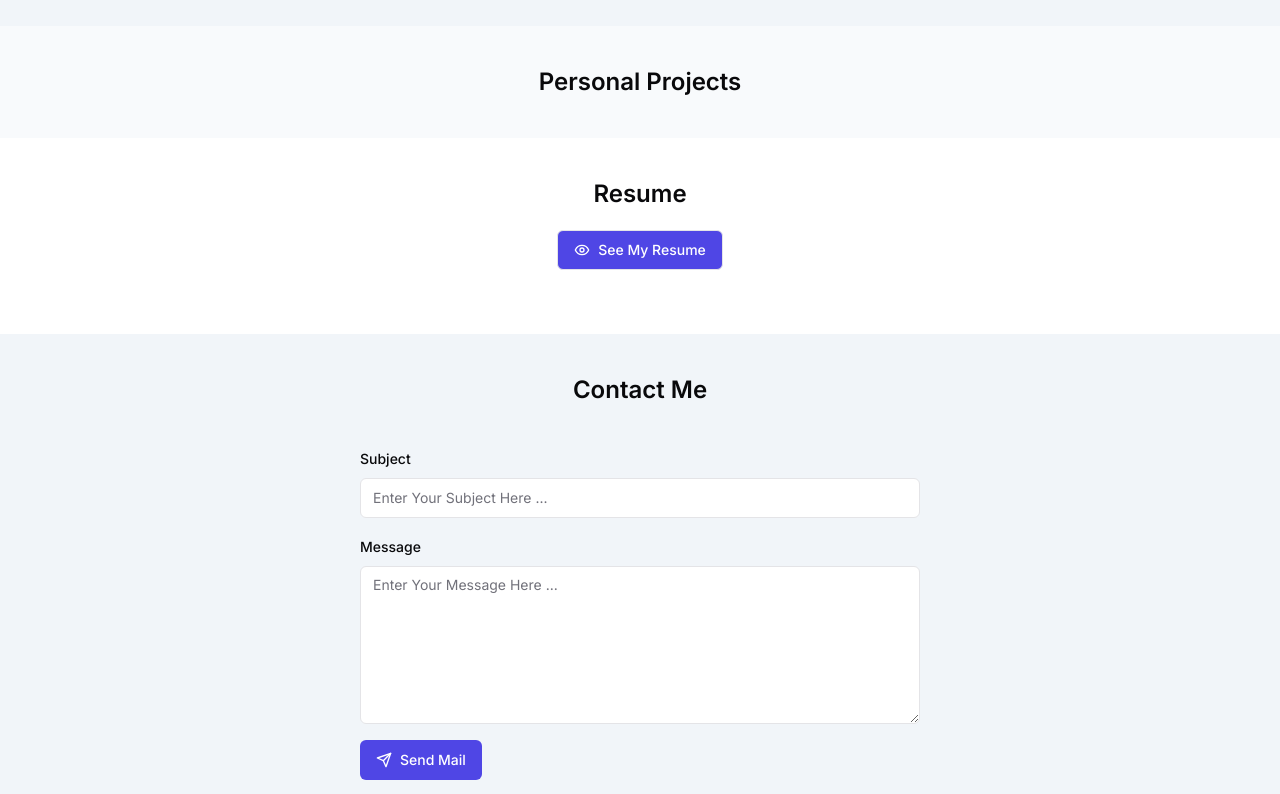
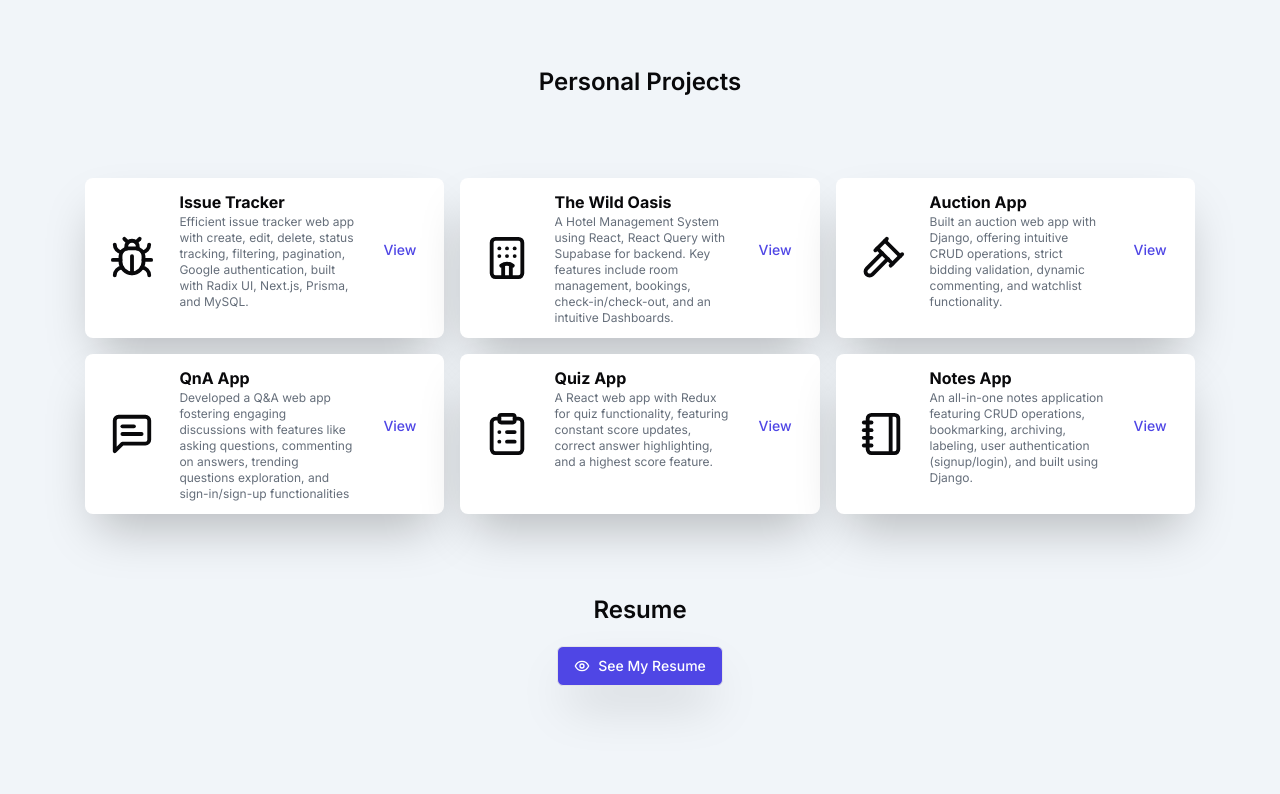
Before and after one commit to soninirav/soninirav.github.io, a Next.js app: page / in a window 1280 px wide. Shown: the part 1420-2214 px from the top of the page. Built offline with nearby package versions, Linux system fonts and the light colour scheme.

Commit message:
projects section added

```diff
--- a/app/_contact/page.tsx
+++ b/app/_contact/page.tsx
@@ -67,6 +67,7 @@ export function Contact() {
                   <FormLabel>Subject</FormLabel>
                   <FormControl>
                     <Input
+                      className="shadow-md"
                       placeholder="Enter Your Subject Here ..."
                       {...field}
                     />
@@ -84,6 +85,7 @@ export function Contact() {
                   <FormControl>
                     <Textarea
                       rows={7}
+                      className="shadow-md"
                       placeholder="Enter Your Message Here ..."
                       {...field}
                     />
@@ -94,7 +96,7 @@ export function Contact() {
             />
             <Button
               type="submit"
-              className="bg-[#4f46e5] text-white hover:bg-blue-900 hover:text-white"
+              className="bg-[#4f46e5] shadow-2xl text-white hover:bg-blue-900 hover:text-white"
             >
               <Send className="mr-2 h-4 w-4" />
               Send Mail
--- a/app/_project/page.tsx
+++ b/app/_project/page.tsx
@@ -1,12 +1,110 @@
+import Image from "next/image";
 import React from "react";
+import Aboot from "@/public/static/images/about04.png";
+import { Button } from "@/components/ui/button";
+import {
+  Bug,
+  ClipboardList,
+  Gavel,
+  Hotel,
+  MessageSquareText,
+  Notebook,
+  Popcorn,
+} from "lucide-react";
+
+const projectsArray = [
+  {
+    projectName: "Issue Tracker",
+    description:
+      "Efficient issue tracker web app with create, edit, delete, status tracking, filtering, pagination, Google authentication, built with Radix UI, Next.js, Prisma, and MySQL.",
+    icon: <Bug size={70} className="p-3 my-auto" />,
+    data: [],
+  },
+  {
+    projectName: "The Wild Oasis",
+    description:
+      "A Hotel Management System using React, React Query with Supabase for backend. Key features include room management, bookings, check-in/check-out, and an intuitive Dashboards.",
+    icon: <Hotel size={70} className="p-3 my-auto" />,
+    data: [],
+  },
+  // {
+  //   projectName: "UsePopCorn",
+  //   description: "the ultimate issue tracker",
+  //   icon: <Popcorn size={70} className="p-3 my-auto" />,
+  //   data: [],
+  // },
+  {
+    projectName: "Auction App",
+    description:
+      "Built an auction web app with Django, offering intuitive CRUD operations, strict bidding validation, dynamic commenting, and watchlist functionality.",
+    icon: <Gavel size={70} className="p-3 my-auto" />,
+    data: [],
+  },
+  {
+    projectName: "QnA App",
+    description:
+      "Developed a Q&A web app fostering engaging discussions with features like asking questions, commenting on answers, trending questions exploration, and sign-in/sign-up functionalities",
+    icon: <MessageSquareText size={70} className="p-3 my-auto" />,
+    data: [],
+  },
+  {
+    projectName: "Quiz App",
+    description:
+      "A React web app with Redux for quiz functionality, featuring constant score updates, correct answer highlighting, and a highest score feature.",
+    icon: <ClipboardList size={70} className="p-3 my-auto" />,
+    data: [],
+  },
+  {
+    projectName: "Notes App",
+    description:
+      "An all-in-one notes application featuring CRUD operations, bookmarking, archiving, labeling, user authentication (signup/login), and built using Django.",
+    icon: <Notebook size={70} className="p-3 my-auto" />,
+    data: [],
+  },
+];
 
 const Project = () => {
   return (
-    <div id="projects" className="bg-slate-50 scroll-m-16">
+    <>
       <h1 className="text-center p-10 font-medium text-xl md:font-semibold md:text-2xl">
         Personal Projects
       </h1>
-    </div>
+      <div id="projects" className="scroll-m-16">
+        <div className="flex flex-wrap justify-center py-10 bg-slate-100">
+          <div className="grid grid-cols-1 md:grid-cols-2 lg:grid-cols-3 gap-4">
+            {projectsArray.map((project, ind) => (
+              <div
+                key={ind}
+                className="flex bg-white shadow-2xl gap-3 p-3 w-fit rounded-lg hover:bg-sky-100 hover:cursor-pointer"
+              >
+                {project.icon}
+                {/* <Bug size={40} className="p-1" /> */}
+                {/* <Image
+                  className="rounded-md"
+                  src={Aboot}
+                  alt="Bug"
+                  width={50}
+                  height={50}
+                /> */}
+                <div>
+                  <h1 className="font-bold text-base ">
+                    {project.projectName}
+                  </h1>
+                  <h1 className="text-xs w-44 text-[#656e7a]">
+                    {project.description}
+                  </h1>
+                </div>
+                <div>
+                  <Button variant={"ghost"} className="text-[#4f46e5] my-10">
+                    View
+                  </Button>
+                </div>
+              </div>
+            ))}
+          </div>
+        </div>
+      </div>
+    </>
   );
 };
 
--- a/app/_resume/page.tsx
+++ b/app/_resume/page.tsx
@@ -10,14 +10,14 @@ const Resume = () => {
     <>
       <h1
         id="resume"
-        className="text-center scroll-m-14 pt-10 bg-white font-medium text-xl md:font-semibold md:text-2xl"
+        className="text-center scroll-m-14 pt-10 font-medium text-xl md:font-semibold md:text-2xl"
       >
         Resume
       </h1>
-      <div className="flex flex-col-1 justify-center pt-5 pb-16 bg-white md:py-5 md:pb-16">
+      <div className="flex flex-col-1 justify-center pt-5 pb-16 md:py-5 md:pb-16">
         <Button
           variant="outline"
-          className="bg-[#4f46e5] text-white hover:bg-blue-900 hover:text-white"
+          className="bg-[#4f46e5] shadow-2xl text-white hover:bg-blue-900 hover:text-white"
           onClick={() => open(resumeURL)}
         >
           <Eye className="mr-2 h-4 w-4" />
--- a/app/_skills/Timeline.tsx
+++ b/app/_skills/Timeline.tsx
@@ -9,7 +9,7 @@ function Component() {
             <td>
               <h1 className="font-bold">2022</h1>
             </td>
-            <td className="bg-white p-3 rounded-lg shadow-md">
+            <td className="bg-white p-3 rounded-lg shadow-lg">
               <h1 className="font-bold">System Engineer</h1>
               <span className="text-sm text-[#94a3b8] font-semibold">
                 Tata Consultancy Services
@@ -20,7 +20,7 @@ function Component() {
             <td>
               <h1 className="font-bold">2021</h1>
             </td>
-            <td className="bg-white p-3 rounded-lg shadow-md">
+            <td className="bg-white p-3 rounded-lg shadow-lg">
               <h1 className="font-bold">Assistant System Engineer</h1>
               <span className="text-sm text-[#94a3b8] font-semibold">
                 Tata Consultancy Services
@@ -31,7 +31,7 @@ function Component() {
             <td>
               <h1 className="font-bold">2020</h1>
             </td>
-            <td className="bg-white p-3 rounded-lg shadow-md">
+            <td className="bg-white p-3 rounded-lg shadow-lg">
               <h1 className="font-bold">Assistant System Engineer - Trainee</h1>
               <span className="text-sm text-[#94a3b8] font-semibold">
                 Tata Consultancy Services
--- a/app/_skills/page.tsx
+++ b/app/_skills/page.tsx
@@ -53,7 +53,7 @@ const Skills = () => {
         Skills & Experience
       </h1>
 
-      <div className="md:flex md:flex-col-2 md:p-10 md:justify-center">
+      <div className="md:flex md:p-10 md:justify-center">
         {/* Skills */}
         <div>
           <div className="grid grid-cols-4 p-10 md:grid md:grid-cols-4 md:px-0  gap-5">
```
